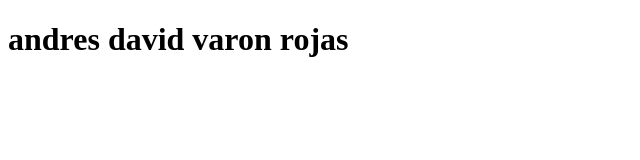
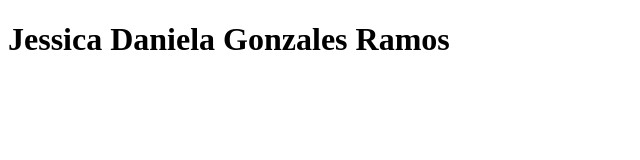
Before and after one commit to idkdanig/daniela-g, a plain HTML site: page index.html in a window 1280 px wide. Shown: the whole page, without its empty margins (0-640 px from the left). Drawn offline with Linux system fonts and the light colour scheme.

Commit message:
Update index.html

```diff
--- a/index.html
+++ b/index.html
@@ -5,7 +5,7 @@
     <meta name="viewport" content="width=, initial-scale=1.0">
     <title>Document</title>
 </head>
-<H1>andres david varon rojas</H1>
+<H1>Jessica Daniela Gonzales Ramos</H1>
 <body>
 
 </body>
```
